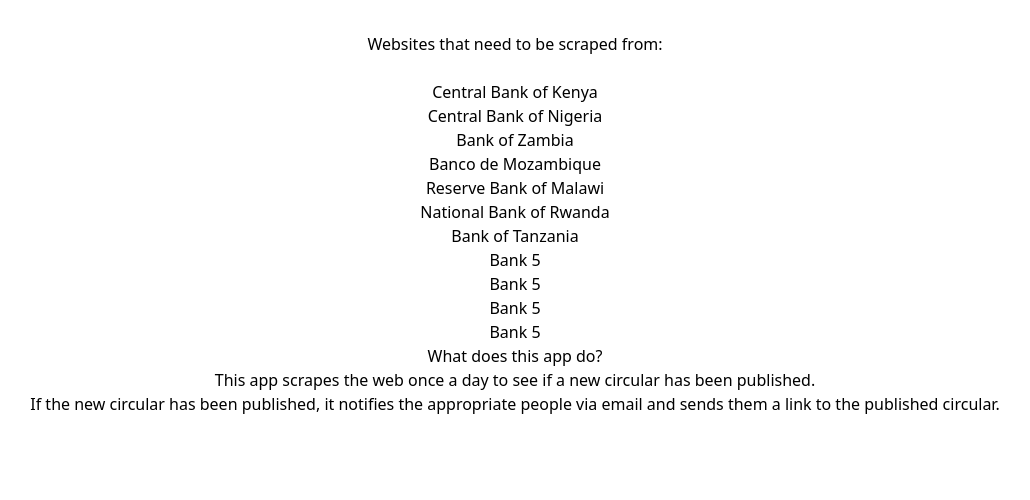
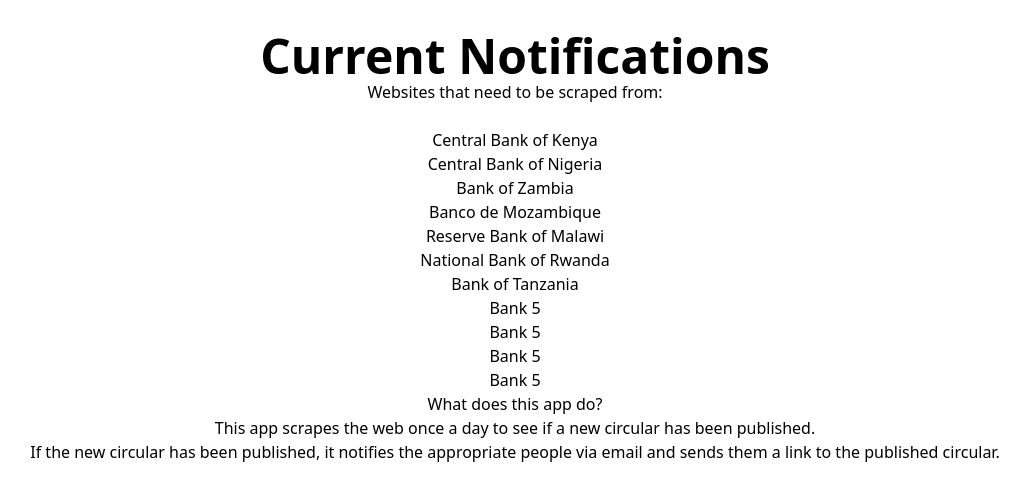
Before and after one commit to cs-alumni-proj-1/scraper, a React (Vite) app: page / in a window 1280 px wide. Shown: the top 500 px of the page, without its empty margins (125-1155 px from the left). Built offline with nearby package versions, Linux system fonts and the light colour scheme.

Commit message:
feat: initial front end start with current notifications

```diff
--- a/src/App.tsx
+++ b/src/App.tsx
@@ -3,6 +3,7 @@ import "./App.css";
 function App() {
   return (
     <>
+      <h1 className="text-5xl font-bold">Current Notifications</h1>
         <h3>Websites that need to be scraped from:</h3>
         <br />
         <a href="https://www.centralbank.go.ke/policy-procedures/legislation-and-guidelines/circulars/">
```
